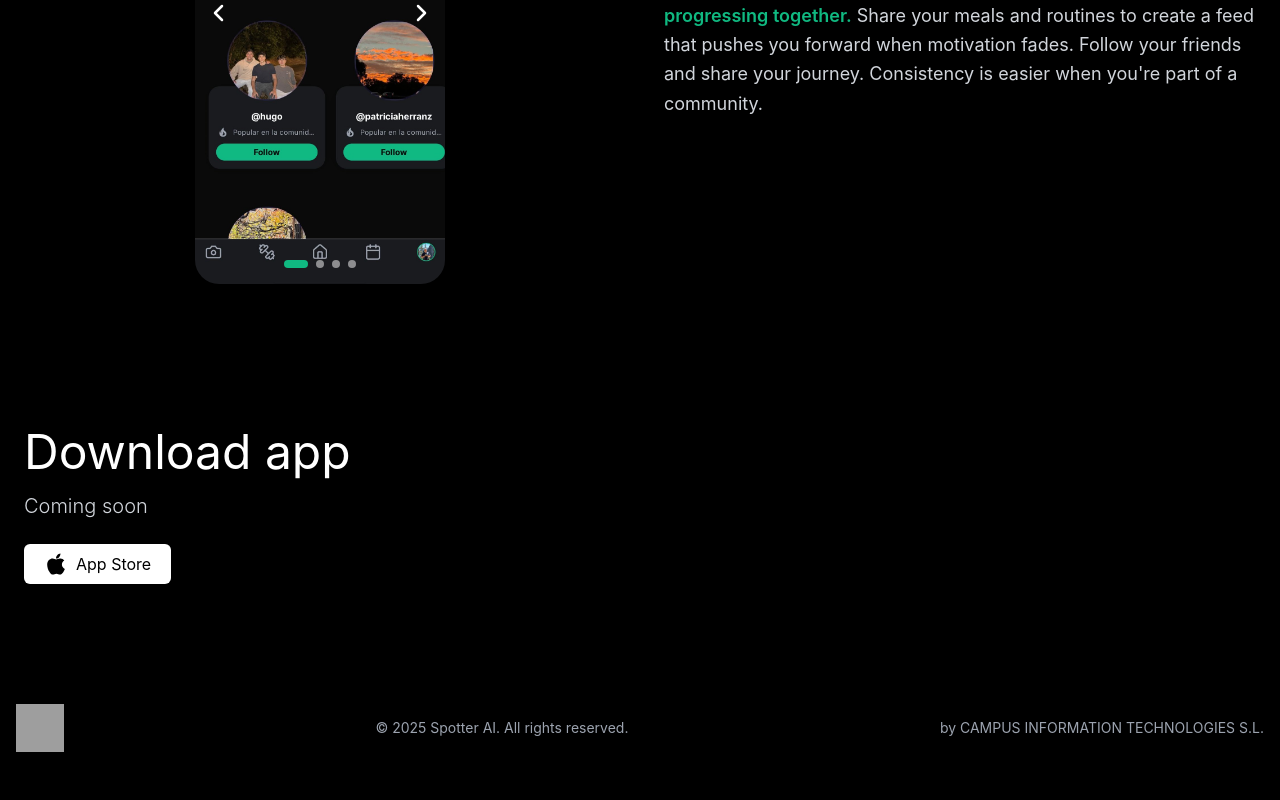
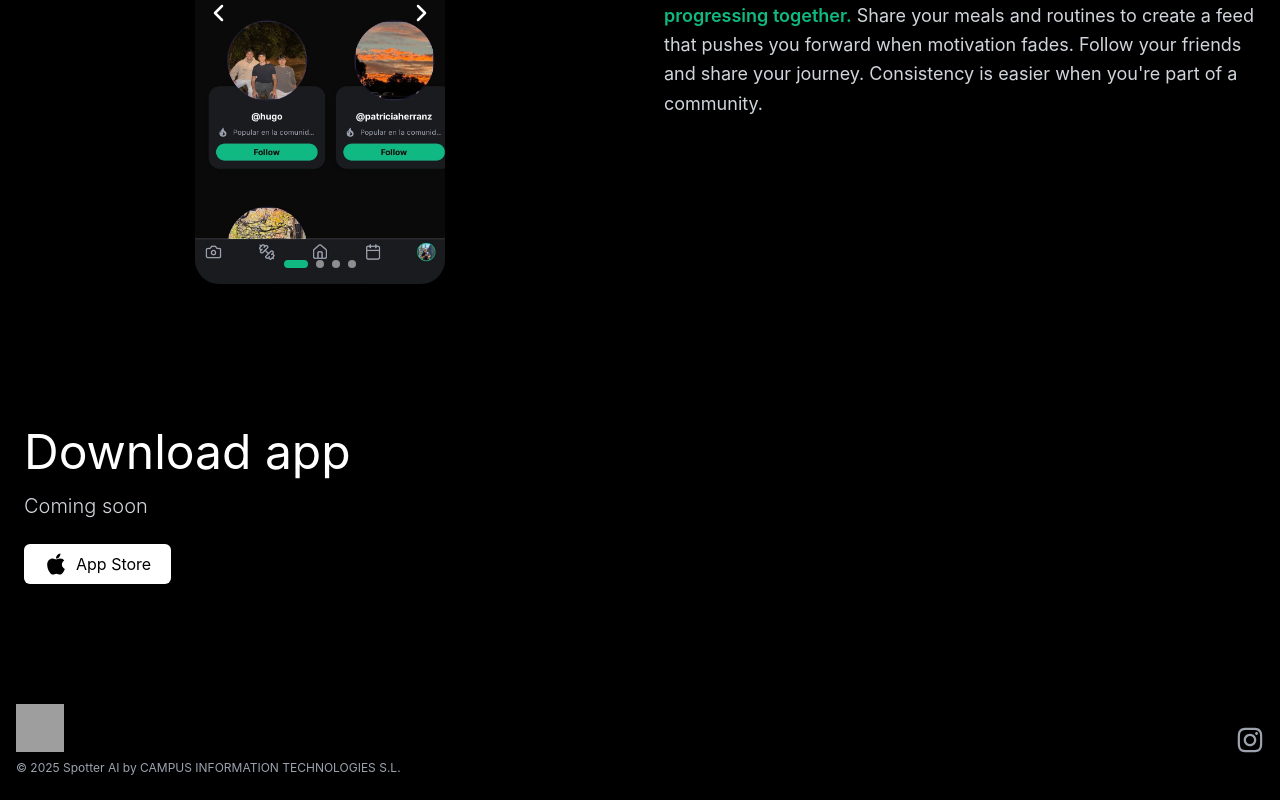
Before and after one commit to Spotter-AI-App/web-spotter, a Next.js app: page / in a window 1280 px wide. Shown: the part 3155-3955 px from the top of the page. Before the commit the page ends 3931 px from the top, so only its background shows below. Built offline with nearby package versions, Linux system fonts and the light colour scheme; grey boxes are pictures that could not be loaded.

Commit message:
Modify footer

```diff
--- a/components/Footer.tsx
+++ b/components/Footer.tsx
@@ -1,5 +1,6 @@
 "use client";
 
+import { FaInstagram } from "react-icons/fa";
 import { useLanguage, t } from "hooks/useLanguage";
 import { useLogoNavigation } from "hooks/useLogoNavigation";
 import { appTranslations } from "translations/app";
@@ -13,8 +14,9 @@ const Footer = () => {
 
   return (
     <footer className="bg-white dark:bg-black shadow-sm text-gray-400 py-6">
-      <div className="container mx-auto px-4 flex flex-wrap justify-center sm:justify-between items-center text-sm">
-        <div className="flex items-center">
+      <div className="container mx-auto px-4 flex flex-wrap justify-between items-center text-sm">
+        {/* Left side - Logo and company info */}
+        <div className="flex flex-col items-start">
           <a
             href="/"
             onClick={handleLogoClick}
@@ -22,9 +24,23 @@ const Footer = () => {
           >
             <img src="logos/icon_transparent.png" alt="logo" className="w-12 h-12" />
           </a>
+          <p className="mt-2 text-xs">&copy; {currentYear} Spotter AI by CAMPUS INFORMATION TECHNOLOGIES S.L.</p>
+
         </div>
-        <p className="ml-4">&copy; {currentYear} Spotter AI. {content.footer.copyright}</p>
-        <p className="ml-4">by CAMPUS INFORMATION TECHNOLOGIES S.L.</p>
+
+        {/* Right side - Instagram */}
+        <a
+          href="https://www.instagram.com/spotterai.app/"
+          target="_blank"
+          rel="noopener noreferrer"
+          className="group"
+          aria-label="Instagram"
+        >
+          <FaInstagram
+            size={28}
+            className="text-gray-400 group-hover:text-emerald transition-colors"
+          />
+        </a>
       </div>
     </footer>
   );
```
